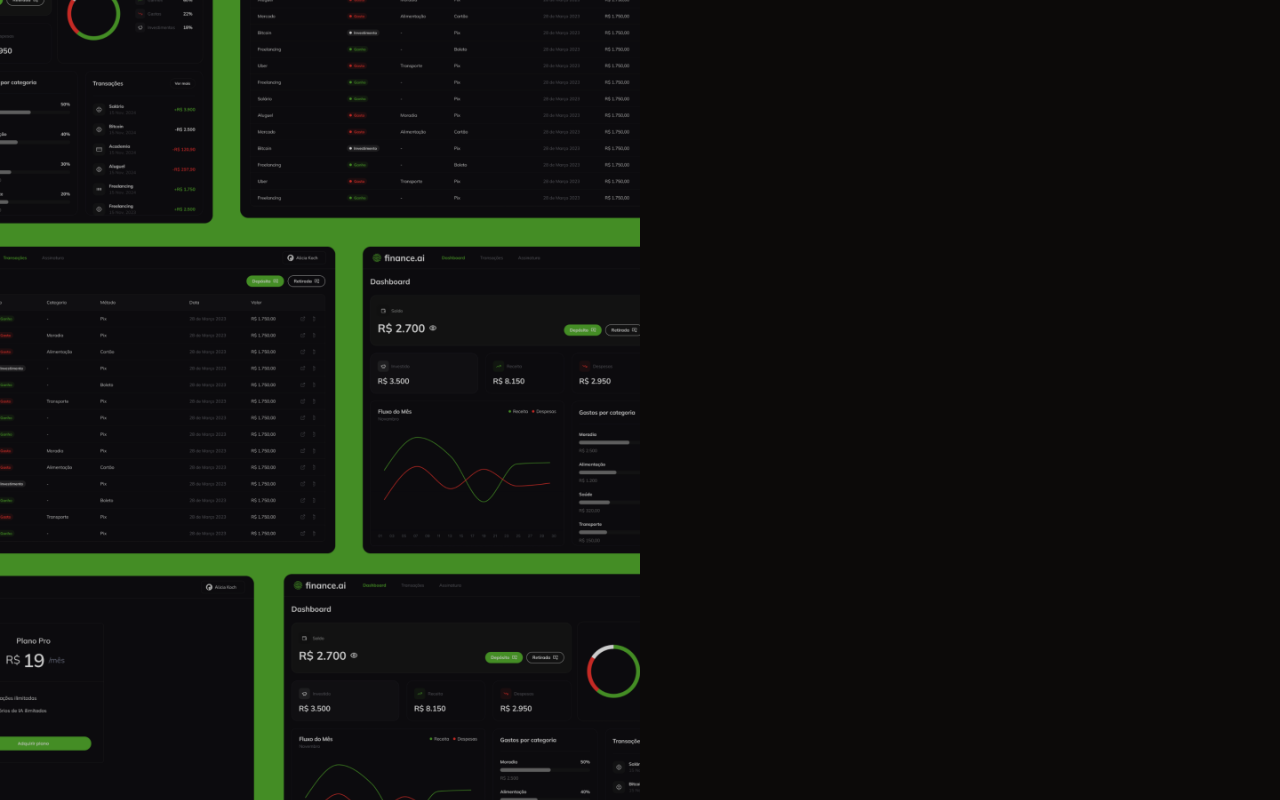
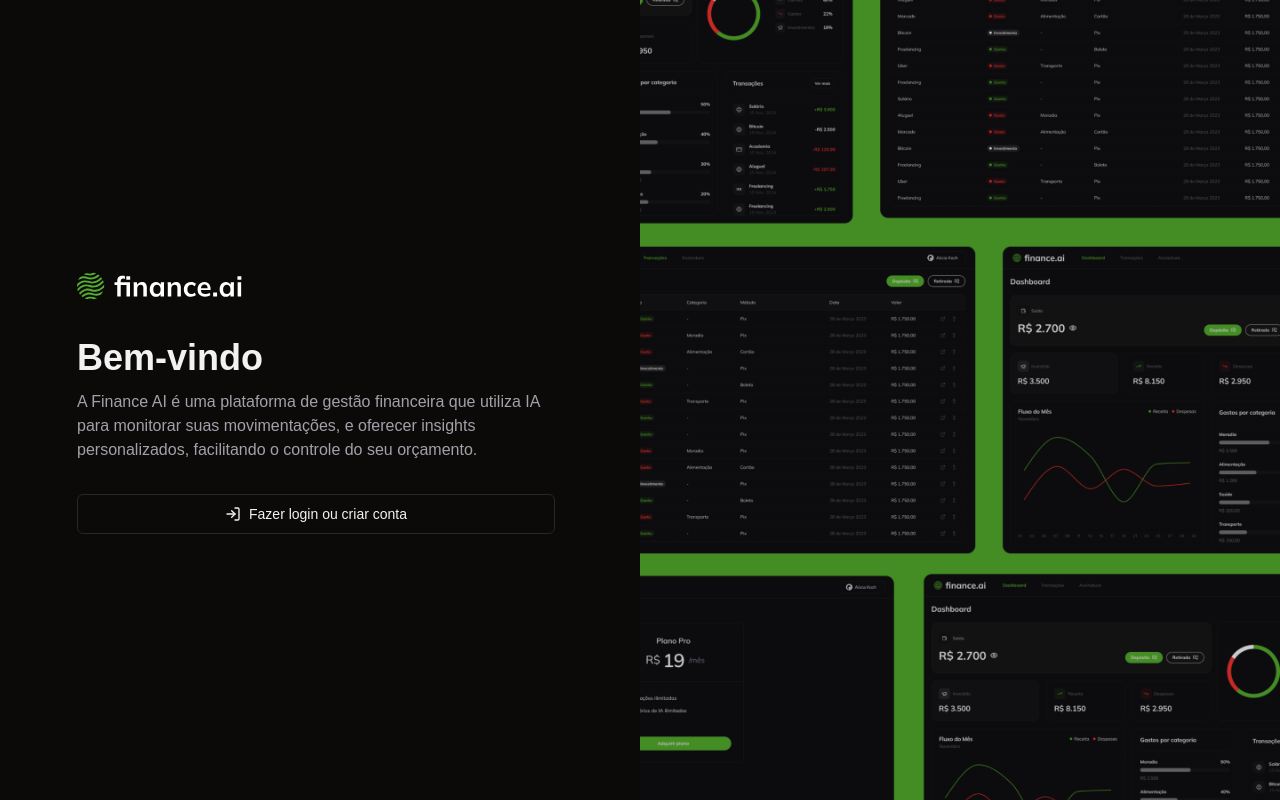
Before and after one commit to gustavoking/finance-ai, a Next.js app: page /login in a window 1280 px wide. Built offline with nearby package versions, Linux system fonts and the light colour scheme.

Commit message:
feat: add login page

```diff
--- a/app/login/page.tsx
+++ b/app/login/page.tsx
@@ -1,8 +1,29 @@
 import Image from "next/image";
+import { Button } from "../_components/ui/button";
+import { LogInIcon } from "lucide-react";
 
 const LoginPage = () => {
   return (
     <div className="grid h-full grid-cols-2">
+      <div className="mx-auto flex h-full max-w-[550px] flex-col justify-center p-8">
+        <Image
+          src="/logo.svg"
+          width={173}
+          height={39}
+          alt="Finance AI"
+          className="mb-8"
+        />
+        <h1 className="mb-3 text-4xl font-bold">Bem-vindo</h1>
+        <p className="mb-8 text-muted-foreground">
+          A Finance AI é uma plataforma de gestão financeira que utiliza IA para
+          monitorar suas movimentações, e oferecer insights personalizados,
+          facilitando o controle do seu orçamento.
+        </p>
+        <Button variant="outline" className="mr-2">
+          <LogInIcon />
+          Fazer login ou criar conta
+        </Button>
+      </div>
       <div className="relative h-full w-full">
         <Image
           src="/login.png"
```
Also changed, not shown: public/logo.svg (added).
